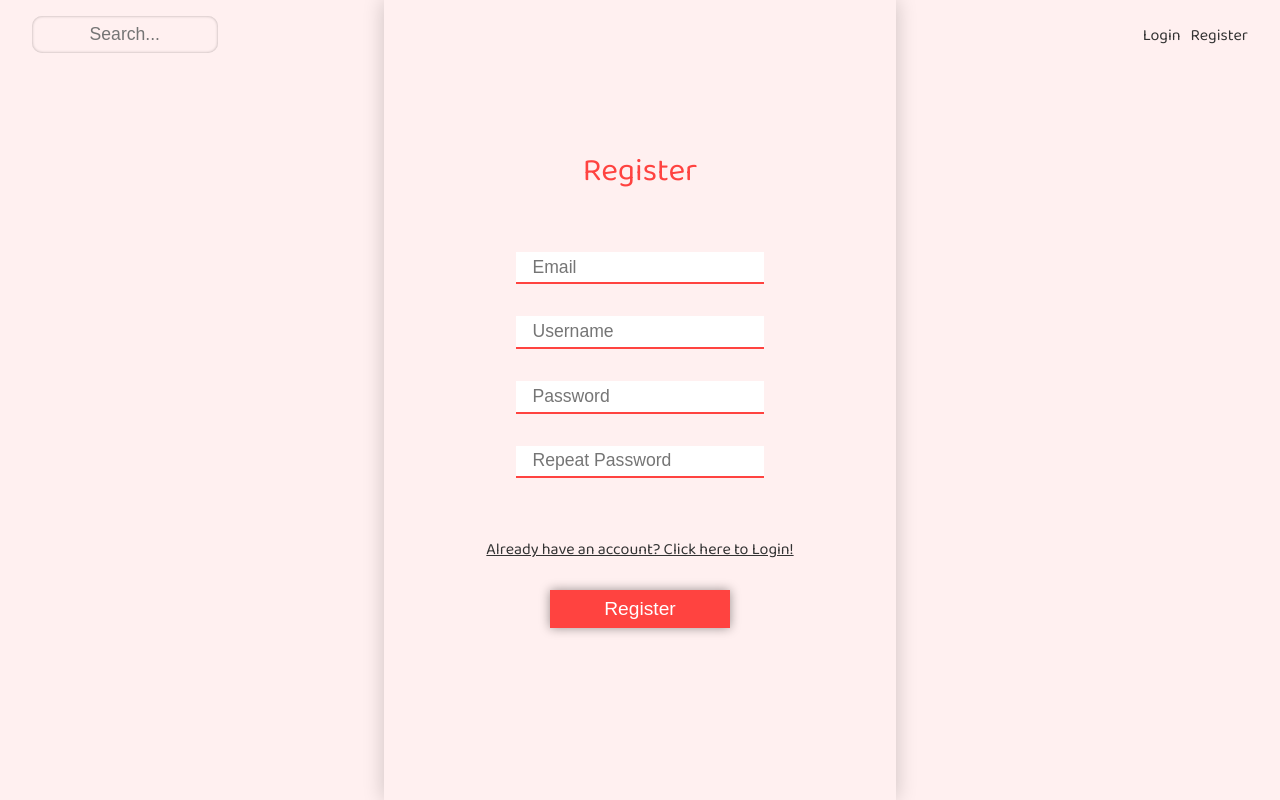
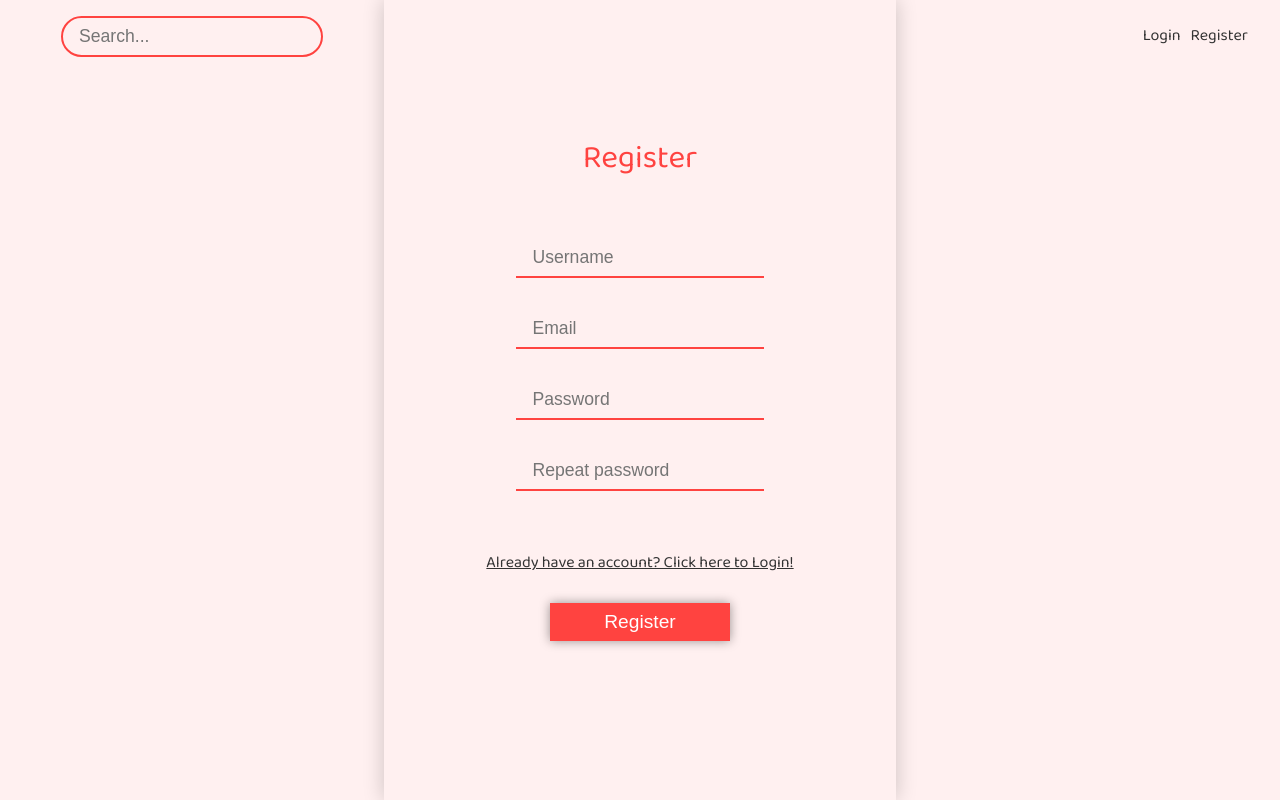
Before and after one commit to NemanjaRadonjic/mern-app, a React (Create React App) app in the folder frontend/: page /register in a window 1280 px wide. Built offline with nearby package versions, Linux system fonts and the light colour scheme.

Commit message:
added register and login frontend logic

```diff
--- a/frontend/src/App.js
+++ b/frontend/src/App.js
@@ -22,8 +22,8 @@ function App() {
       <Router component={Routes}>
         <Redirect from="/" to="/home" noThrow />
         <Home path="home" />
-        <Register path="/register" />
-        <Login path="/login" />
+        <Register exact path="/register" />
+        <Login exact path="/login" />
         <NotFound default />
       </Router>
       <Authbar />
--- a/frontend/src/components/Searchbar/styles.js
+++ b/frontend/src/components/Searchbar/styles.js
@@ -1,19 +1,30 @@
 import styled from "styled-components";
+
+import { primary } from "../../styles/theme";
 
 export const Container = styled.div`
   height: 100%;
   width: 30%;
+  display: flex;
+  flex-direction: column;
 `;
 
 export const Input = styled.input`
-  text-align: center;
-  margin: 1rem 0 0 2rem;
-  width: 40%;
+  margin: 1rem auto 0 auto;
   font-size: 1.1rem;
   padding: 0.5rem 1rem;
+  border-radius: 30px;
   border: none;
-  border-radius: 10px;
-  background: transparent;
-  outline: none;
-  box-shadow: inset 0 0 3px rgba(0, 0, 0, 0.3);
+  border: 2px solid ${primary};
+  background-color: transparent;
+  box-shadow: inset 0 0px 0px rgb(0, 0, 0, 0.2);
+  transition: box-shadow 0.2s ease-in-out;
+
+  &:hover {
+    box-shadow: inset 0 3px 10px rgb(0, 0, 0, 0.1);
+  }
+
+  &:focus {
+    box-shadow: inset 0 3px 10px rgb(0, 0, 0, 0.1);
+  }
 `;
--- /dev/null
+++ b/frontend/src/hooks/useFormHook.js
@@ -0,0 +1,9 @@
+import { useState } from "react";
+
+function useFormHook(fields) {
+  const [inputs, setInputs] = useState({ ...fields });
+
+  return { inputs, setInputs };
+}
+
+export default useFormHook;
--- a/frontend/src/routes/Login/index.js
+++ b/frontend/src/routes/Login/index.js
@@ -1,18 +1,43 @@
 import React from "react";
+
+import useFormHook from "../../hooks/useFormHook";
 
 import { Link } from "@reach/router";
 
 import { Form, Header, Input, Button, Message } from "../../styles/common";
 
 function Login() {
+  const { inputs, setInputs } = useFormHook({
+    email: "",
+    password: "",
+  });
+  console.log(inputs);
   return (
     <Form>
       <Header>Login</Header>
-      <Input type="email" placeholder="Email" />
-      <Input type="password" placeholder="Password" />
-      <Link to="/login">
-        <Message>Don't have an account? Click here to Register!</Message>
-      </Link>
+      <Input
+        type="email"
+        placeholder="Email"
+        name="email"
+        value={inputs.email}
+        onChange={(event) =>
+          setInputs({ ...inputs, [event.target.name]: event.target.value })
+        }
+      />
+      <Input
+        type="password"
+        placeholder="Password"
+        name="password"
+        value={inputs.password}
+        onChange={(event) =>
+          setInputs({ ...inputs, [event.target.name]: event.target.value })
+        }
+      />
+      <Message>
+        <Link to="/register">
+          Don't have an account? Click here to Register!
+        </Link>
+      </Message>
       <Button>Login</Button>
     </Form>
   );
--- a/frontend/src/routes/Register/index.js
+++ b/frontend/src/routes/Register/index.js
@@ -1,20 +1,61 @@
 import React from "react";
+
+import useFormHook from "../../hooks/useFormHook";
 
 import { Link } from "@reach/router";
 
 import { Form, Header, Input, Button, Message } from "../../styles/common";
 
 function Register() {
+  const { inputs, setInputs } = useFormHook({
+    username: "",
+    email: "",
+    password: "",
+    repeatPassword: "",
+  });
+  console.log(inputs);
   return (
     <Form>
       <Header>Register</Header>
-      <Input type="email" placeholder="Email" />
-      <Input type="text" placeholder="Username" />
-      <Input type="password" placeholder="Password" />
-      <Input type="password" placeholder="Repeat Password" />
-      <Link to="/login">
-        <Message>Already have an account? Click here to Login!</Message>
-      </Link>
+      <Input
+        type="text"
+        placeholder="Username"
+        name="username"
+        value={inputs.username}
+        onChange={(event) =>
+          setInputs({ ...inputs, [event.target.name]: event.target.value })
+        }
+      />
+      <Input
+        type="email"
+        placeholder="Email"
+        name="email"
+        value={inputs.email}
+        onChange={(event) =>
+          setInputs({ ...inputs, [event.target.name]: event.target.value })
+        }
+      />
+      <Input
+        type="password"
+        placeholder="Password"
+        name="password"
+        value={inputs.password}
+        onChange={(event) =>
+          setInputs({ ...inputs, [event.target.name]: event.target.value })
+        }
+      />
+      <Input
+        type="password"
+        placeholder="Repeat password"
+        name="repeatPassword"
+        value={inputs.repeatPassword}
+        onChange={(event) =>
+          setInputs({ ...inputs, [event.target.name]: event.target.value })
+        }
+      />
+      <Message>
+        <Link to="/login">Already have an account? Click here to Login!</Link>
+      </Message>
       <Button>Register</Button>
     </Form>
   );
--- a/frontend/src/styles/common.js
+++ b/frontend/src/styles/common.js
@@ -19,9 +19,20 @@ export const Input = styled.input`
   width: 60%;
   margin: 1rem auto;
   font-size: 1.1rem;
-  padding: 0.3rem 1rem;
+  padding: 0.5rem 1rem;
   border: none;
   border-bottom: 2px solid ${primary};
+  background-color: transparent;
+  box-shadow: inset 0 0px 0px rgb(0, 0, 0, 0.2);
+  transition: box-shadow 0.2s ease-in-out;
+
+  &:hover {
+    box-shadow: inset 0 3px 10px rgb(0, 0, 0, 0.1);
+  }
+
+  &:focus {
+    box-shadow: inset 0 3px 10px rgb(0, 0, 0, 0.1);
+  }
 `;
 
 export const Message = styled.div`
```
Also changed, not shown: frontend/src/components/Routes/index.js (+9 -3 lines).
